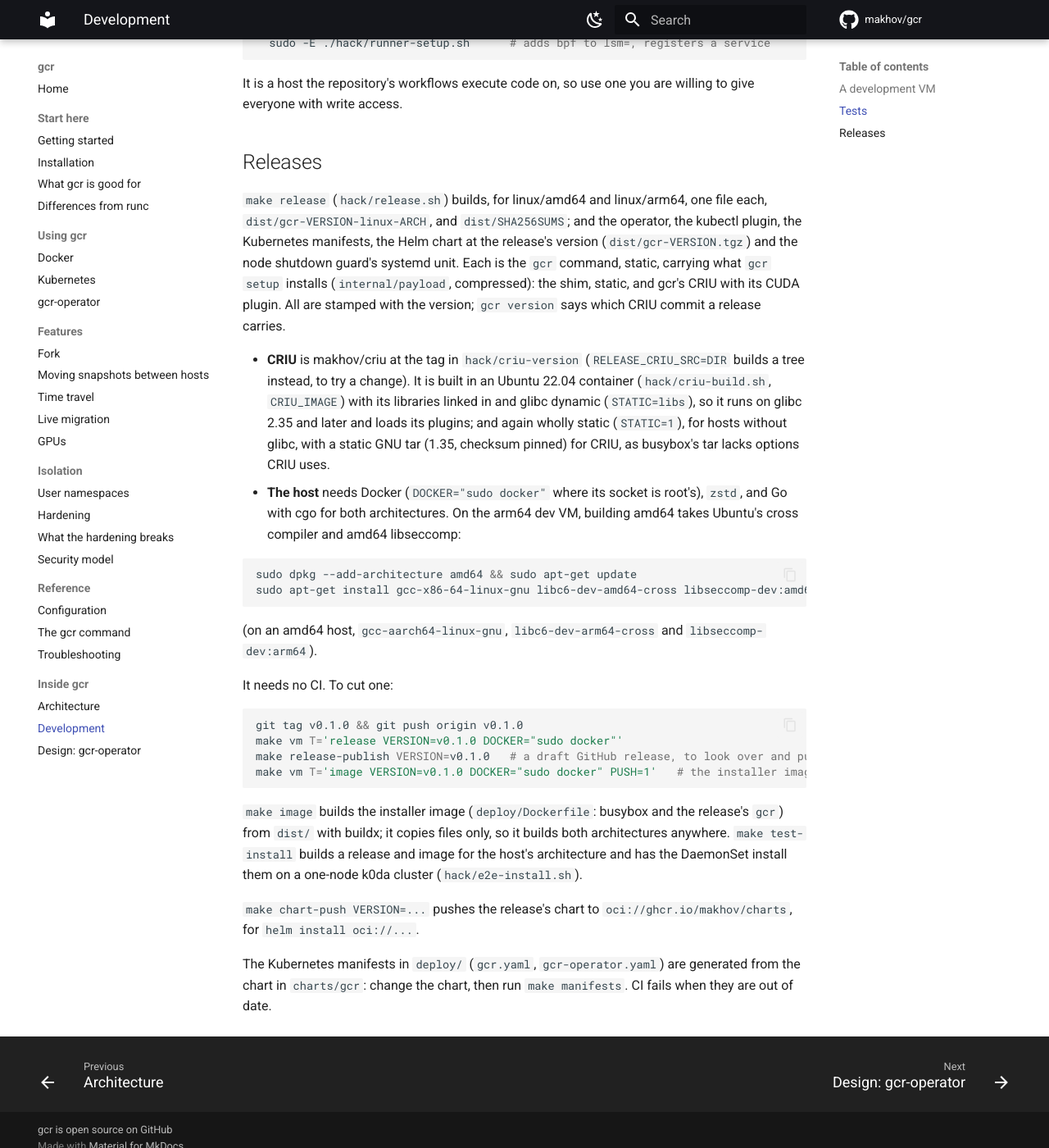
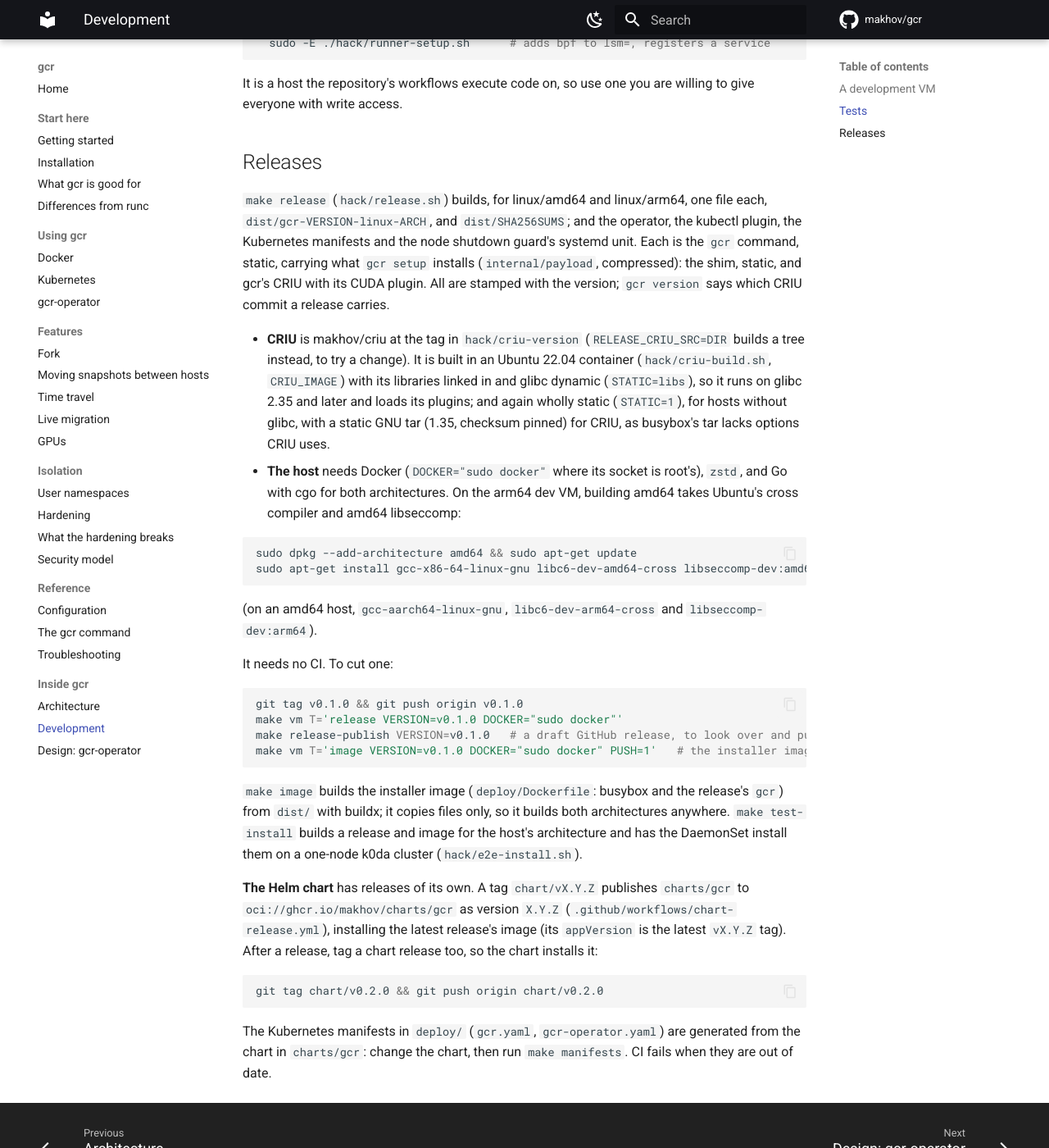
Before and after one commit to makhov/gcr, an MkDocs documentation site: the page built from docs/development.md, in a window 1280 px wide and 1400 px high, scrolled down 2227 px. Shown: the whole window at 82% size. Built offline with MkDocs 1.6.1 and Material for MkDocs 9.7.7, drawn with Linux system fonts in a browser that asks for light colours; comment, search, counter and statistics services are not loaded.

Commit message:
The chart releases on its own: chart/vX.Y.Z tags publish it to ghcr.io
As t4 does: .github/workflows/chart-release.yml, on a chart/vX.Y.Z tag,
stamps the chart's version from the tag and its appVersion from the
latest release tag (vX.Y.Z, with its v, as the image is tagged), lints,
packages and pushes it to oci://ghcr.io/makhov/charts/gcr with the
workflow's token. gcr releases no longer package it, and make chart-push
goes. The docs install it from there.

````diff
--- a/docs/development.md
+++ b/docs/development.md
@@ -78,8 +78,7 @@ are willing to give everyone with write access.
 `make release` (`hack/release.sh`) builds, for linux/amd64 and
 linux/arm64, one file each, `dist/gcr-VERSION-linux-ARCH`, and
 `dist/SHA256SUMS`; and the operator, the kubectl plugin, the Kubernetes
-manifests, the Helm chart at the release's version
-(`dist/gcr-VERSION.tgz`) and the node shutdown guard's systemd unit. Each is the `gcr` command, static, carrying what
+manifests and the node shutdown guard's systemd unit. Each is the `gcr` command, static, carrying what
 `gcr setup` installs (`internal/payload`, compressed): the shim, static,
 and gcr's CRIU with its CUDA plugin. All are stamped with the version;
 `gcr version` says which CRIU commit a release carries.
@@ -118,8 +117,15 @@ builds both architectures anywhere. `make test-install` builds a release
 and image for the host's architecture and has the DaemonSet install them
 on a one-node k0da cluster (`hack/e2e-install.sh`).
 
-`make chart-push VERSION=...` pushes the release's chart to
-`oci://ghcr.io/makhov/charts`, for `helm install oci://...`.
+**The Helm chart** has releases of its own. A tag `chart/vX.Y.Z`
+publishes `charts/gcr` to `oci://ghcr.io/makhov/charts/gcr` as version
+`X.Y.Z` (`.github/workflows/chart-release.yml`), installing the latest
+release's image (its `appVersion` is the latest `vX.Y.Z` tag). After a
+release, tag a chart release too, so the chart installs it:
+
+```sh
+git tag chart/v0.2.0 && git push origin chart/v0.2.0
+```
 
 The Kubernetes manifests in `deploy/` (`gcr.yaml`, `gcr-operator.yaml`)
 are generated from the chart in `charts/gcr`: change the chart, then run
````
Also changed, not shown: charts/gcr/README.md (+5 -2 lines), docs/install.md (+4 -4 lines), 4 other files.
